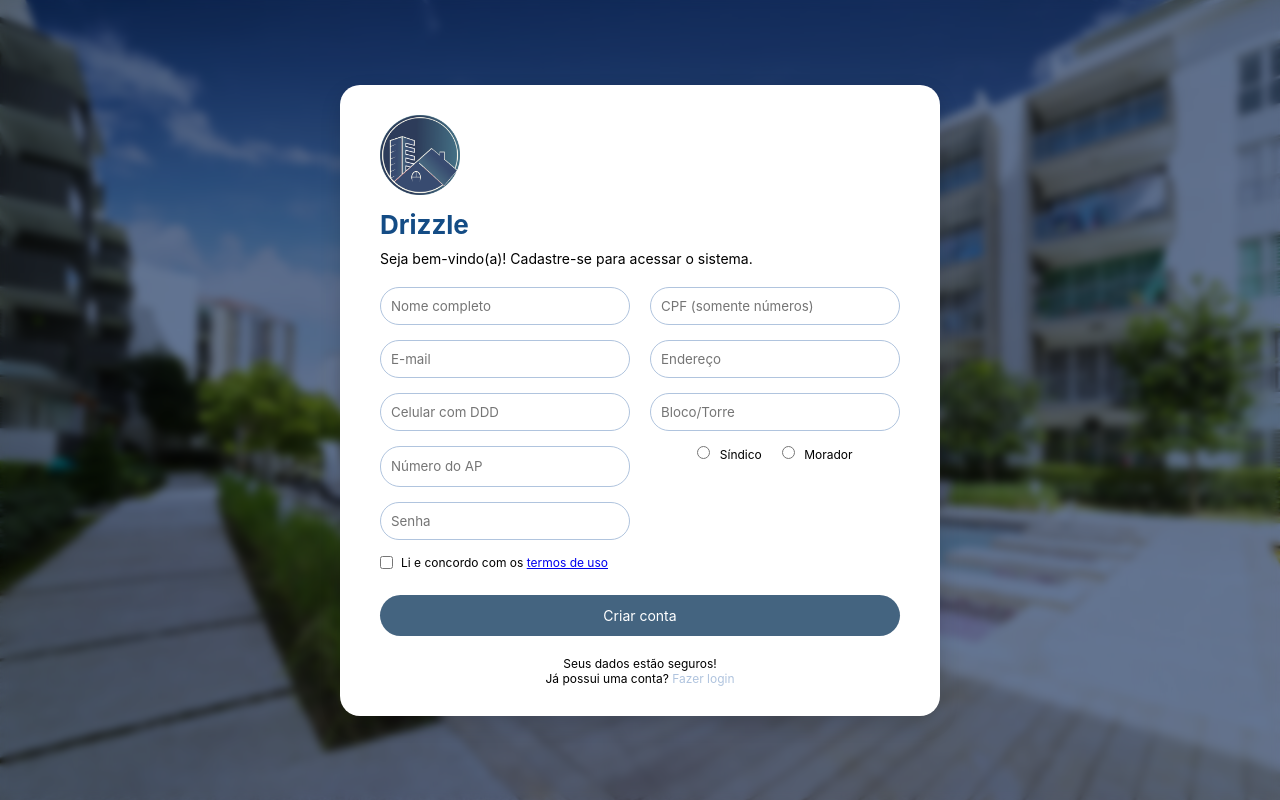
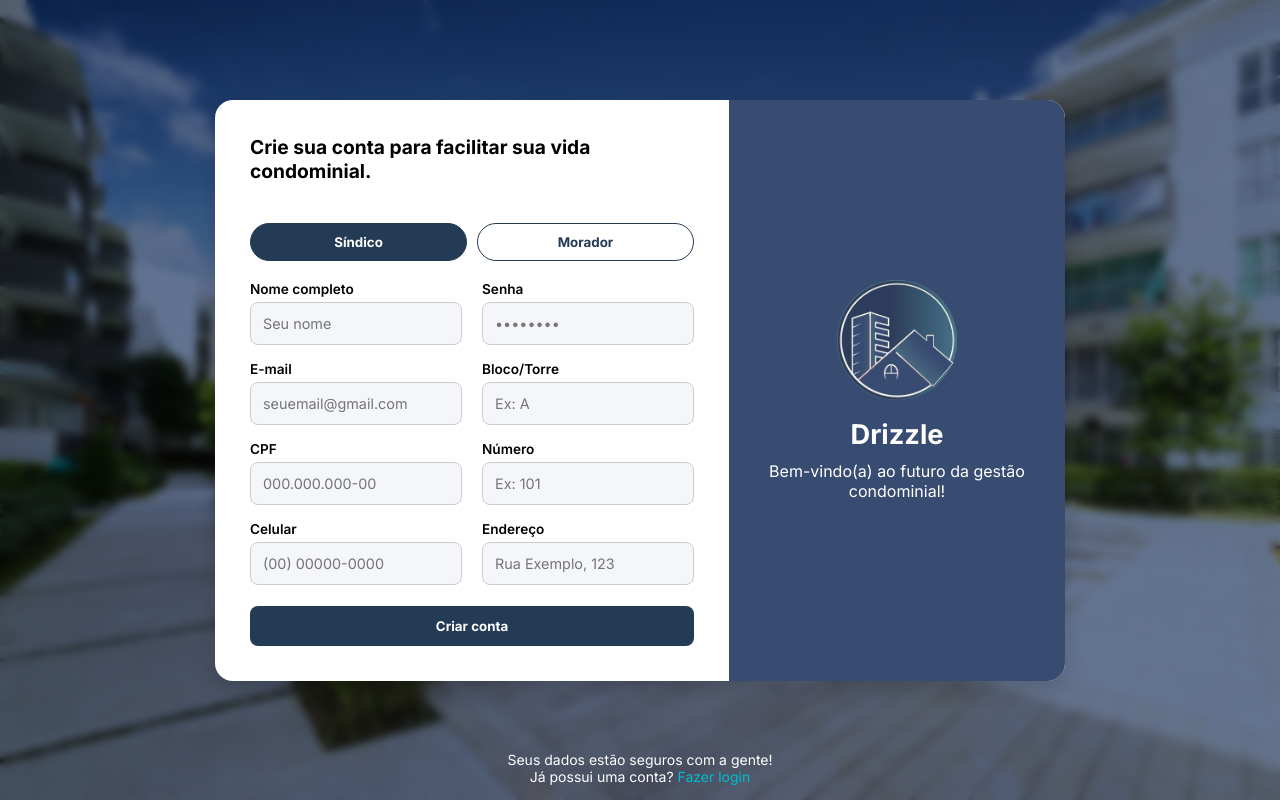
Before and after one commit to vangoghiees/Drizzle, a PHP site: page /register.html in a window 1280 px wide. Run offline with PHP 8.4, Linux system fonts and the light colour scheme.

Commit message:
php cadastro e login funcionando

```diff
--- a/login.css
+++ b/login.css
@@ -30,7 +30,7 @@ body {
     border-radius: 20px;
     overflow: hidden;
     box-shadow: 0px 8px 20px rgba(0, 0, 0, 0.15);
-    margin-bottom: 10px; /* Adicionado para aproximar do info-out */
+    margin-bottom: 10px;
 }
 
 .left {
--- a/register.css
+++ b/register.css
@@ -1,120 +1,165 @@
-:root {
-	--blue-dark: #144C85;
-	--blue-light: #B0C4DE;
-	--blue-mid: #446480;
-	--text-dark: #222;
-	--text-light: #fff;
+* {
+  margin: 0;
+  padding: 0;
+  box-sizing: border-box;
+  font-family: 'Inter', sans-serif;
 }
 
-    * {
-        margin: 0;
-        padding: 0;
-        box-sizing: border-box;
-        font-family: 'Inter', sans-serif;
-    }
+body {
+  min-height: 100vh;
+  display: flex;
+  flex-direction: column;
+  background: url('assets/fundo.jpg') no-repeat center center/cover #3a517ac8;
+  background-blend-mode: multiply;
+  backdrop-filter: blur(4px);
+}
 
-body {
-	height: 100vh;
-	display: flex;
-	justify-content: center;
-	align-items: center;
-	background: url('assets/fundo.jpg') no-repeat center center/cover #3a517ac8;
-	background-blend-mode: multiply;
-	backdrop-filter: blur(4px);
-
-
+.main {
+  flex: 1;
+  display: flex;
+  align-items: center;
+  justify-content: center;
+  padding: 24px;
 }
 
 .container {
-	background: #fff;
-	border-radius: 20px;
-	padding: 30px 40px;
-	width: 600px;
-	max-width: 90%;
-	margin: 40px auto;
-	box-shadow: 0px 8px 20px rgba(0, 0, 0, 0.15);
+  background: #fff;
+  display: flex;
+  width: 850px;
+  min-height: 480px;
+  border-radius: 18px;
+  overflow: hidden;
+  box-shadow: 0px 8px 20px rgba(0, 0, 0, 0.15);
+  margin-bottom: 10px;
 }
 
-
-.logo-area img {
-	width: 80px;
-	margin-bottom: 10px;
+/* lado esquerdo (formulário) */
+.left {
+  flex: 1.5;  /* mais espaço */
+  padding: 35px;
+  display: flex;
+  flex-direction: column;
+  justify-content: flex-start
 }
 
-.logo-area h1 {
-	margin: 0;
-	font-size: 26px;
-	color: var(--blue-dark);
+.left h3 {
+  font-size: 1.2rem;
+  margin-bottom: 15px;
 }
 
-.logo-area p {
-	margin: 10px 0 20px;
-	font-size: 14px;
+label {
+  font-size: 0.85rem;
+  font-weight: 600;
+  margin-bottom: 5px;
+  display: block;
 }
 
-.role-select {
-	display: flex;
-	justify-content: center;
-	gap: 20px;
-	margin-bottom: 20px;
+.input-group {
+  margin-bottom: 16px;
 }
 
-.role-select input {
-	margin-right: 6px;
+.input-group input {
+  width: 100%;
+  padding: 12px;
+  border-radius: 8px;
+  border: 1px solid #ccc;
+  font-size: 0.9rem;
+  background-color: #f4f6f9;
 }
 
-.register-form {
-	display: grid;
-	grid-template-columns: 1fr 1fr;
-	gap: 15px 20px;
-	text-align: left;
+button {
+  width: 100%;
+  padding: 12px;
+  background: #243b55;
+  color: #fff;
+  border: none;
+  border-radius: 8px;
+  font-weight: bold;
+  cursor: pointer;
+  margin-top: 5px;
 }
 
-.register-form label {
-	display: block;
-	font-size: 12px;
-	margin-bottom: 5px;
+button:hover {
+  background: #293753;
 }
 
-.register-form input[type="text"],
-.register-form input[type="email"],
-.register-form input[type="password"] {
-	width: 100%;
-	padding: 10px;
-	border: 1px solid var(--blue-light);
-	border-radius: 20px;
+/* lado direito (logo e texto) */
+.right {
+  flex: 1;  /* menorzinho */
+  background: #384b70;
+  color: #fff;
+  text-align: center;
+  padding: 30px 20px;
+  display: flex;
+  justify-content: center;
+  flex-direction: column;
 }
 
-.checkbox {
-	grid-column: span 2;
-	display: flex;
-	align-items: center;
-	font-size: 12px;
+.right img {
+  max-width: 120px;
+  margin: 0 auto 18px;
 }
 
-.checkbox input {
-	margin-right: 8px;
+.right h2 {
+  font-size: 1.7rem;
+  margin-bottom: 10px;
 }
 
-.btn-submit {
-	grid-column: span 2;
-	background: var(--blue-mid);
-	color: #fff;
-	border: none;
-	border-radius: 50px;
-	padding: 12px;
-	font-size: 14px;
-	cursor: pointer;
-	margin-top: 10px;
+.right p {
+  font-size: 1rem;
 }
 
-.footer-text {
-	margin-top: 20px;
-	font-size: 12px;
-	text-align: center;
+.info-out {
+    width: 100%;
+    text-align: center;
+    padding: 5px 0 15px;
+    font-size: 14px;
+    color: #fff;
+    margin-top: -45px;
 }
 
-.footer-text a {
-	color: var(--blue-light);
-	text-decoration: none;
+.info-out a {
+    color: #00bcd4;
+    text-decoration: none;
 }
+
+.info-out a:hover {
+    text-decoration: underline;
+}
+
+.form-grid {
+  display: grid;
+  grid-template-columns: 1fr 1fr;
+  gap: 20px; /* espaço entre colunas */
+}
+
+.col {
+  display: flex;
+  flex-direction: column;
+}
+
+button {
+  grid-column: span 2; /* botão ocupa as duas colunas */
+}
+.role-toggle {
+  display: flex;
+  gap: 10px;
+  margin-bottom: 20px;
+}
+
+.role-toggle button {
+  flex: 1;
+  padding: 10px;
+  border: 1px solid #243b55;
+  background: #fff;
+  border-radius: 20px;
+  cursor: pointer;
+  font-weight: bold;
+  color: #243b55;
+  transition: 0.3s;
+}
+
+.role-toggle button.active {
+  background: #243b55;
+  color: #fff;
+}
--- a/register.html
+++ b/register.html
@@ -1,47 +1,99 @@
 <!DOCTYPE html>
 <html lang="pt-BR">
+
 <head>
-  <meta charset="UTF-8">
+  <meta charset="UTF-8"/>
+  <meta name="viewport" content="width=device-width, initial-scale=1.0" />
   <title>Drizzle | Cadastro</title>
+  <link rel="preconnect" href="https://fonts.googleapis.com">
+  <link rel="preconnect" href="https://fonts.gstatic.com" crossorigin>
+  <link href="https://fonts.googleapis.com/css2?family=Inter:wght@400;600;700&display=swap" rel="stylesheet">
   <link rel="stylesheet" href="register.css">
 </head>
+
 <body>
-  <div class="container">
-    <header class="logo-area">
-      <img src="assets/icone_drizzle.png" alt="Ícone Drizzle">
-      <h1>Drizzle</h1>
-      <p>Seja bem-vindo(a)! Cadastre-se para acessar o sistema.</p>
-    </header>
 
-    <!-- Formulário -->
-    <form action="crud/db/register.php" method="post" class="register-form">
-      <input type="text" name="nome_completo" placeholder="Nome completo" required>
-      <input type="text" name="cpf" placeholder="CPF (somente números)" required>
-      <input type="email" name="email" placeholder="E-mail" required>
-      <input type="text" name="endereco" placeholder="Endereço" required>
-      <input type="text" name="celular" placeholder="Celular com DDD" required>
-      <input type="text" name="bloco_torre" placeholder="Bloco/Torre" required>
-      <input type="text" name="numero_ap" placeholder="Número do AP" required>
+  <main class="main">
+    <div class="container">
 
-      <section class="role-select">
-        <label><input type="radio" name="role" value="sindico" required> Síndico</label>
-        <label><input type="radio" name="role" value="morador" required> Morador</label>
-      </section>
 
-      <input type="password" name="senha" placeholder="Senha" required>
+      <div class="left">
+        <h3>Crie sua conta para facilitar sua vida condominial.</h3>
+        <br>
 
-      <div class="checkbox">
-        <input type="checkbox" name="termos" required>
-        <span>Li e concordo com os <a href="#">termos de uso</a></span>
+        <form action="crud/db/register.php" method="POST">
+  <!-- Toggle -->
+  <div class="role-toggle">
+    <button type="button" id="sindicoBtn" class="active">Síndico</button>
+    <button type="button" id="moradorBtn">Morador</button>
+  </div>
+
+  <div class="form-grid">
+    <!-- coluna esquerda -->
+    <div class="col">
+      <div class="input-group">
+        <label for="nome">Nome completo</label>
+        <input type="text" id="nome" name="nome" placeholder="Seu nome" required>
       </div>
 
-      <button type="submit" class="btn-submit">Criar conta</button>
-    </form>
+      <div class="input-group">
+        <label for="email">E-mail</label>
+        <input type="email" id="email" name="email" placeholder="seuemail@gmail.com" required>
+      </div>
 
-    <footer class="footer-text">
-      <p>Seus dados estão seguros!</p>
-      <p>Já possui uma conta? <a href="login.html">Fazer login</a></p>
-    </footer>
+      <div class="input-group">
+        <label for="cpf">CPF</label>
+        <input type="text" id="cpf" name="cpf" placeholder="000.000.000-00" required>
+      </div>
+
+      <div class="input-group">
+        <label for="celular">Celular</label>
+        <input type="text" id="celular" name="celular" placeholder="(00) 00000-0000" required>
+      </div>
+    </div>
+
+    <!-- coluna direita -->
+    <div class="col">
+      <div class="input-group">
+        <label for="senha">Senha</label>
+        <input type="password" id="senha" name="senha" placeholder="••••••••" required>
+      </div>
+
+      <div class="input-group hideable">
+        <label for="bloco">Bloco/Torre</label>
+        <input type="text" id="bloco" name="bloco" placeholder="Ex: A">
+      </div>
+
+      <div class="input-group hideable">
+        <label for="numero">Número</label>
+        <input type="text" id="numero" name="numero" placeholder="Ex: 101">
+      </div>
+
+      <div class="input-group hideable">
+        <label for="endereco">Endereço</label>
+        <input type="text" id="endereco" name="endereco" placeholder="Rua Exemplo, 123">
+      </div>
+    </div>
   </div>
+
+  <button type="submit">Criar conta</button>
+</form>
+      </div>
+
+      <!-- lado direito (logo) -->
+      <div class="right">
+        <img src="assets/logo.png" alt="Logo Drizzle">
+        <h2>Drizzle</h2>
+        <p>Bem-vindo(a) ao futuro da gestão condominial!</p>
+      </div>
+
+    </div>
+  </main>
+
+  <div class="info-out">
+    <p>Seus dados estão seguros com a gente!</p>
+    <p>Já possui uma conta? <a href="login.html">Fazer login</a></p>
+  </div>
+  <script src="register.js"></script>
 </body>
 </html>
--- /dev/null
+++ b/register.js
@@ -0,0 +1,15 @@
+const sindicoBtn = document.getElementById("sindicoBtn");
+const moradorBtn = document.getElementById("moradorBtn");
+const hideables = document.querySelectorAll(".hideable");
+
+sindicoBtn.addEventListener("click", () => {
+  sindicoBtn.classList.add("active");
+  moradorBtn.classList.remove("active");
+  hideables.forEach(el => el.style.display = "none");
+});
+
+moradorBtn.addEventListener("click", () => {
+  moradorBtn.classList.add("active");
+  sindicoBtn.classList.remove("active");
+  hideables.forEach(el => el.style.display = "block");
+});
```
Also changed, not shown: crud/db/login.php (+6 -6 lines), crud/db/register.php (added, +43 -0 lines), fodao.txt (deleted).
